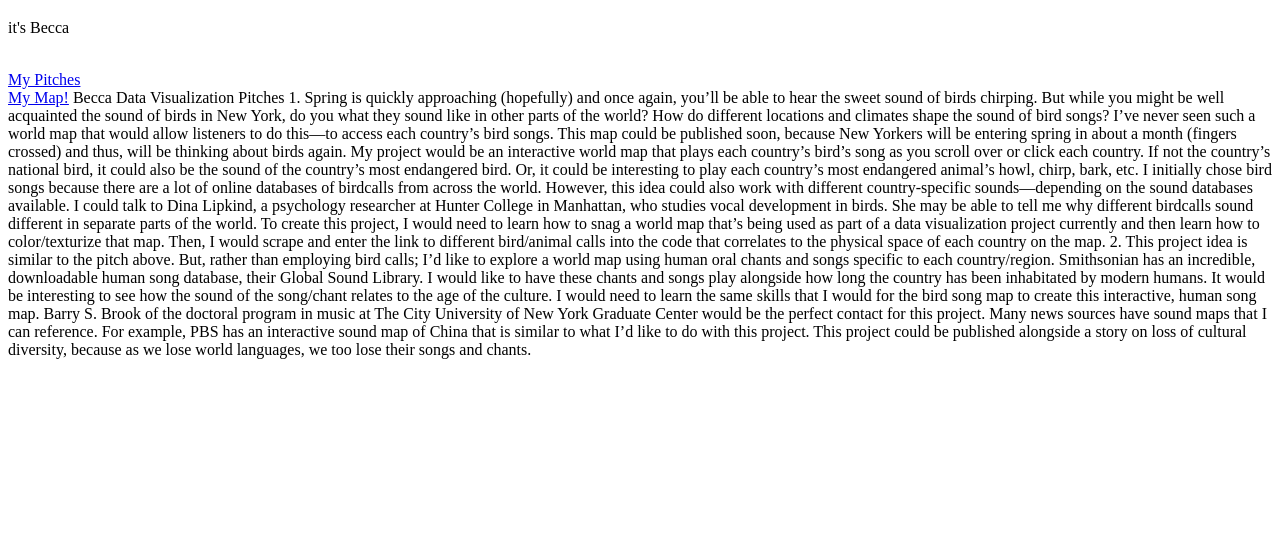
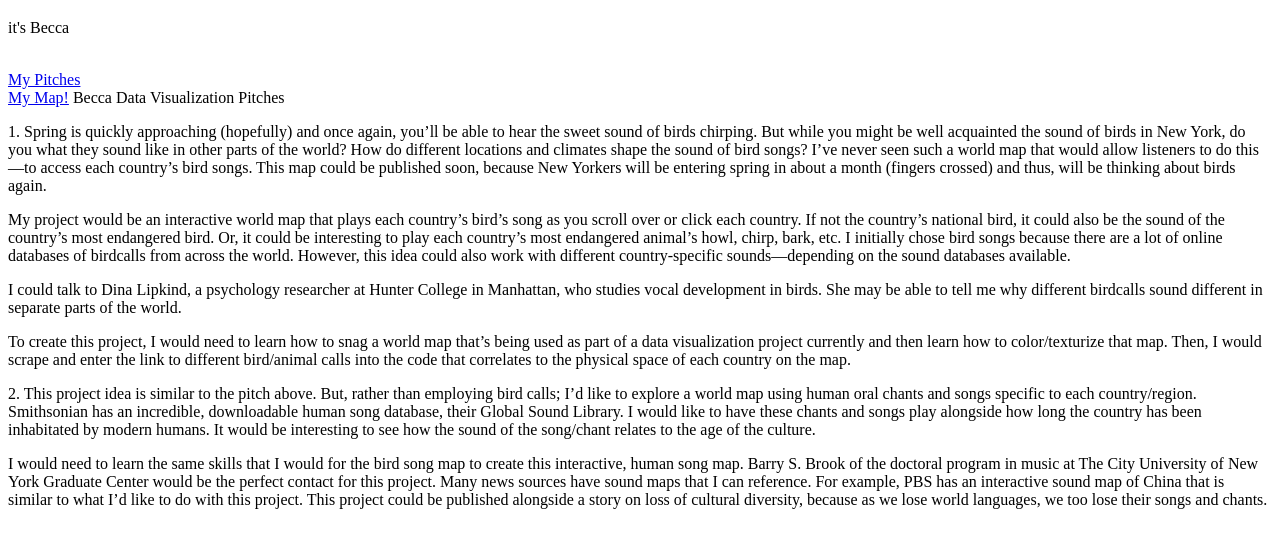
Before and after one commit to beccacudmore/Data-Journalism-Home, a plain HTML site: page index.html in a window 1280 px wide. Shown: the part 61-608 px from the top of the page. Drawn offline with Linux system fonts and the light colour scheme.

Commit message:
added p tags

```diff
--- a/index.html
+++ b/index.html
@@ -11,14 +11,17 @@
 
 Becca Data Visualization Pitches
 
-1.	Spring is quickly approaching (hopefully) and once again, you’ll be able to hear the sweet sound of birds chirping. But while you might be well acquainted the sound of birds in New York, do you what they sound like in other parts of the world? How do different locations and climates shape the sound of bird songs? I’ve never seen such a world map that would allow listeners to do this—to access each country’s bird songs. This map could be published soon, because New Yorkers will be entering spring in about a month (fingers crossed) and thus, will be thinking about birds again.
-My project would be an interactive world map that plays each country’s bird’s song as you scroll over or click each country. If not the country’s national bird, it could also be the sound of the country’s most endangered bird. Or, it could be interesting to play each country’s most endangered animal’s howl, chirp, bark, etc. I initially chose bird songs because there are a lot of online databases of birdcalls from across the world. However, this idea could also work with different country-specific sounds—depending on the sound databases available.
-I could talk to Dina Lipkind, a psychology researcher at Hunter College in Manhattan, who studies vocal development in birds. She may be able to tell me why different birdcalls sound different in separate parts of the world.
-To create this project, I would need to learn how to snag a world map that’s being used as part of a data visualization project currently and then learn how to color/texturize that map. Then, I would scrape and enter the link to different bird/animal calls into the code that correlates to the physical space of each country on the map.
+<p>1.	Spring is quickly approaching (hopefully) and once again, you’ll be able to hear the sweet sound of birds chirping. But while you might be well acquainted the sound of birds in New York, do you what they sound like in other parts of the world? How do different locations and climates shape the sound of bird songs? I’ve never seen such a world map that would allow listeners to do this—to access each country’s bird songs. This map could be published soon, because New Yorkers will be entering spring in about a month (fingers crossed) and thus, will be thinking about birds again.
 
-2.	This project idea is similar to the pitch above. But, rather than employing bird calls; I’d like to explore a world map using human oral chants and songs specific to each country/region. Smithsonian has an incredible, downloadable human song database, their Global Sound Library. I would like to have these chants and songs play alongside how long the country has been inhabitated by modern humans. It would be interesting to see how the sound of the song/chant relates to the age of the culture.
+<p>My project would be an interactive world map that plays each country’s bird’s song as you scroll over or click each country. If not the country’s national bird, it could also be the sound of the country’s most endangered bird. Or, it could be interesting to play each country’s most endangered animal’s howl, chirp, bark, etc. I initially chose bird songs because there are a lot of online databases of birdcalls from across the world. However, this idea could also work with different country-specific sounds—depending on the sound databases available.
 
-I would need to learn the same skills that I would for the bird song map to create this interactive, human song map. Barry S. Brook of the doctoral program in music at The City University of New York Graduate Center would be the perfect contact for this project. Many news sources have sound maps that I can reference. For example, PBS has an interactive sound map of China that is similar to what I’d like to do with this project. This project could be published alongside a story on loss of cultural diversity, because as we lose world languages, we too lose their songs and chants.
+<p>I could talk to Dina Lipkind, a psychology researcher at Hunter College in Manhattan, who studies vocal development in birds. She may be able to tell me why different birdcalls sound different in separate parts of the world.
+
+<p>To create this project, I would need to learn how to snag a world map that’s being used as part of a data visualization project currently and then learn how to color/texturize that map. Then, I would scrape and enter the link to different bird/animal calls into the code that correlates to the physical space of each country on the map.
+
+<p>2.	This project idea is similar to the pitch above. But, rather than employing bird calls; I’d like to explore a world map using human oral chants and songs specific to each country/region. Smithsonian has an incredible, downloadable human song database, their Global Sound Library. I would like to have these chants and songs play alongside how long the country has been inhabitated by modern humans. It would be interesting to see how the sound of the song/chant relates to the age of the culture.
+
+<p>I would need to learn the same skills that I would for the bird song map to create this interactive, human song map. Barry S. Brook of the doctoral program in music at The City University of New York Graduate Center would be the perfect contact for this project. Many news sources have sound maps that I can reference. For example, PBS has an interactive sound map of China that is similar to what I’d like to do with this project. This project could be published alongside a story on loss of cultural diversity, because as we lose world languages, we too lose their songs and chants.
 
 </body>
 </html>
```
